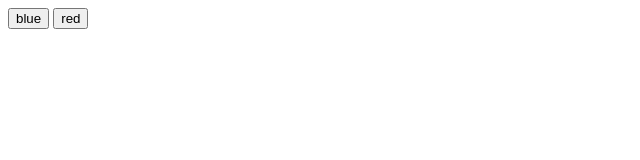
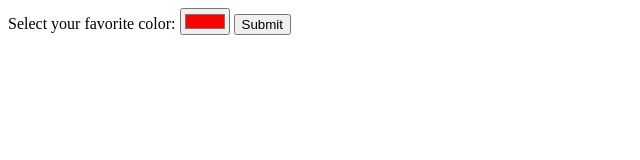
Before and after one commit to VRS-Z/100Dev, a plain HTML site: page Colour picker/index.html in a window 1280 px wide. Shown: the whole page, without its empty margins (0-640 px from the left). Drawn offline with Linux system fonts and the light colour scheme.

Commit message:
Add files via upload

```diff
--- a/Colour picker/index.html
+++ b/Colour picker/index.html
@@ -7,7 +7,11 @@
     <script src="script.js"></script>
   </head>
   <body>
-    <button onclick="chargerForBlue()">blue</button>
-    <button onclick="chargerForRed()">red</button>
+    <form action="/action_page.php">
+      <label for="favcolor">Select your favorite color:</label>
+      <input type="color" id="favcolor" name="favcolor" value="#ff0000" />
+      <!-- <input type="submit" value="Submit" /> -->
+      <button type="button" id="changeColorBtn">Submit</button>
+    </form>
   </body>
 </html>
--- a/Colour picker/script.js
+++ b/Colour picker/script.js
@@ -1,9 +1,8 @@
-function chargerForBlue() {
-  let body = document.body;
-  body.style.background = "blue";
-}
+document.addEventListener("DOMContentLoaded", function () {
+  const colorPicker = document.getElementById("favcolor");
+  const changeColorBtn = document.getElementById("changeColorBtn");
 
-function chargerForRed() {
-  let body = document.body;
-  body.style.background = "red";
-}
+  changeColorBtn.addEventListener("click", function () {
+    document.body.style.backgroundColor = colorPicker.value;
+  });
+});
```
